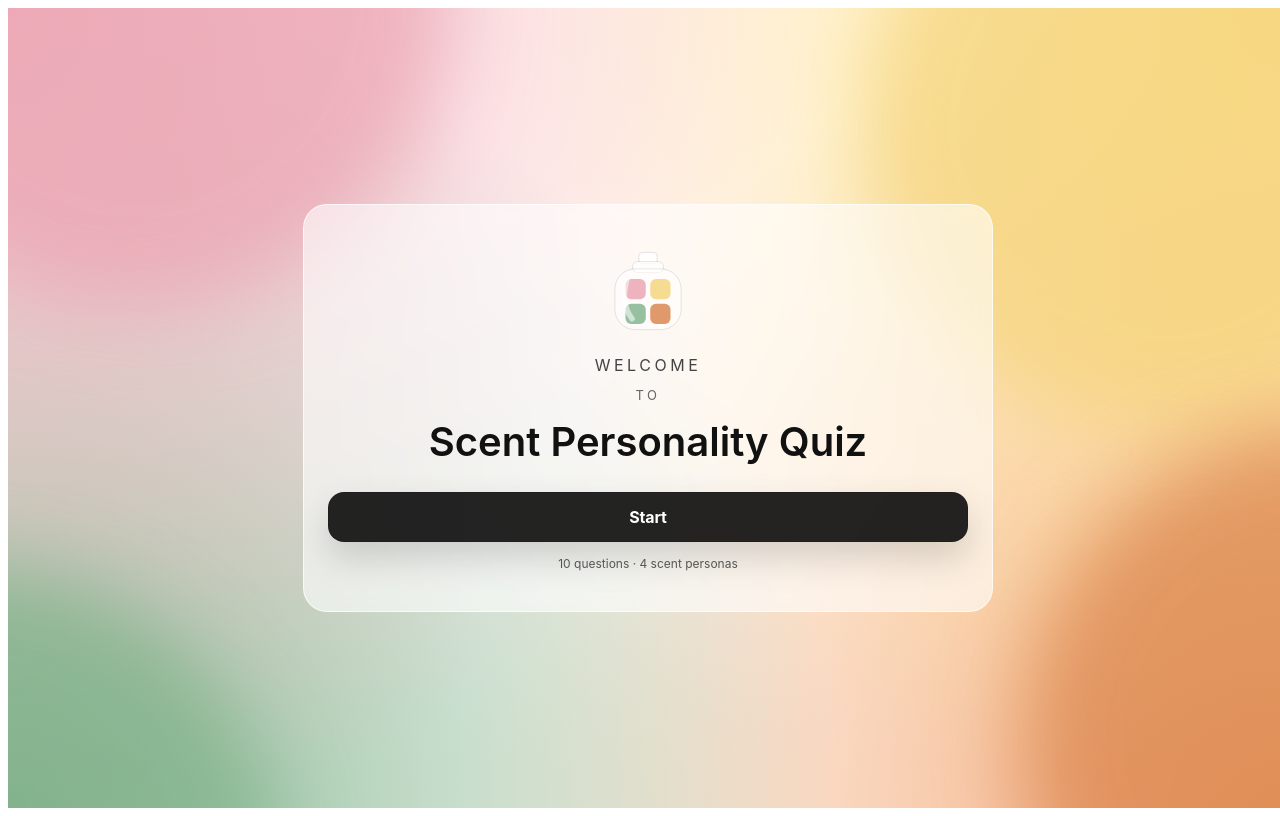
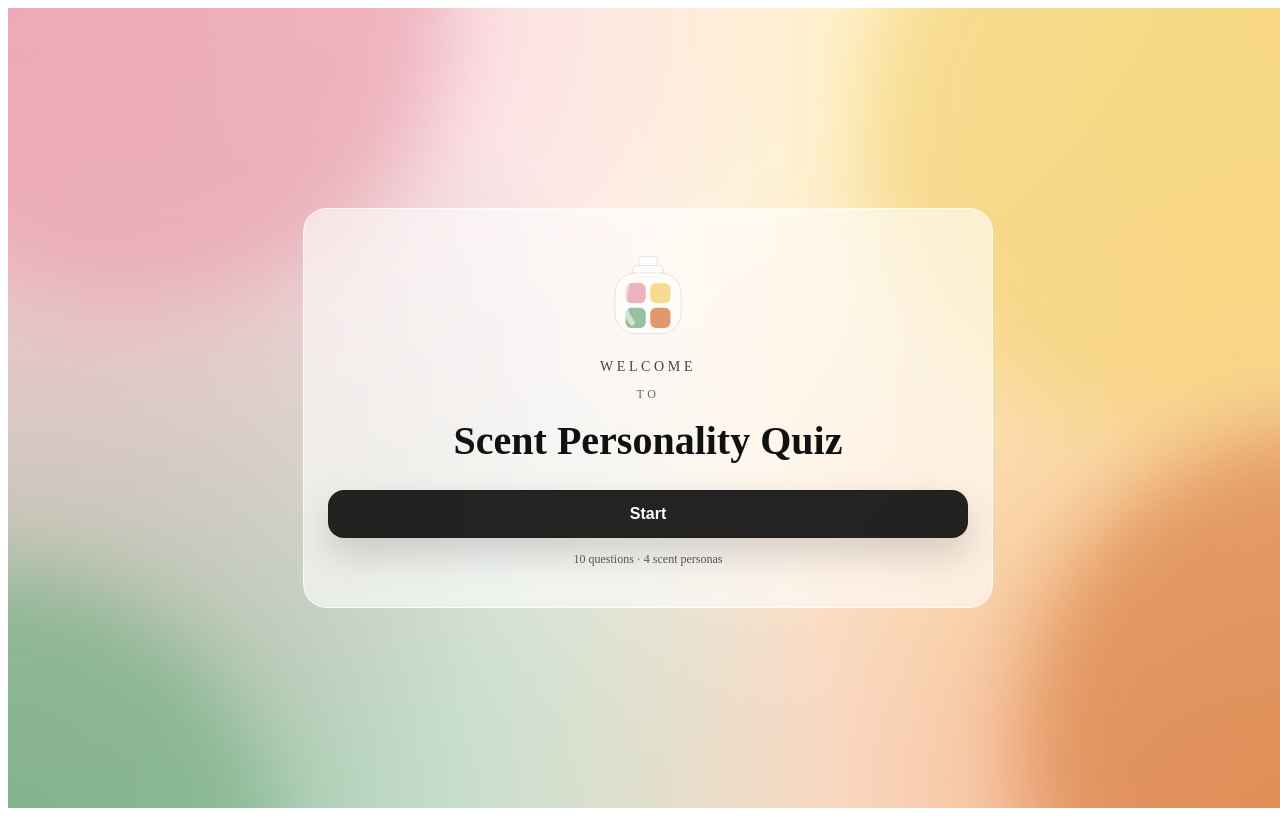
Before and after one commit to qingya012/scent-personality-quiz, a React (Vite) app: page / in a window 1280 px wide. Built offline with nearby package versions, Linux system fonts and the light colour scheme.

Commit message:
update font

```diff
--- a/src/components/Cover.jsx
+++ b/src/components/Cover.jsx
@@ -36,10 +36,10 @@ export default function Cover({ onStart }) {
             <LogoMark size={92} />
           </div>
 
-          <div style={{ letterSpacing: "0.22em", fontSize: 16, color: "#444" }}>
+          <div style={{ letterSpacing: "0.26em", fontSize: 14, color: "#444" }}>
             WELCOME
           </div>
-          <div style={{ marginTop: 12, letterSpacing: "0.28em", fontSize: 13, color: "#666" }}>
+          <div style={{ marginTop: 12, letterSpacing: "0.30em", fontSize: 12, color: "#666" }}>
             TO
           </div>
           <h1 style={{ marginTop: 16, fontSize: 40, fontWeight: 600, color: "#111", lineHeight: 1.15 }}>
--- a/src/components/Result.jsx
+++ b/src/components/Result.jsx
@@ -181,7 +181,7 @@ export default function Result({ result, winner, onRestart }) {
           {/* CTA */}
           <button
             onClick={onRestart}
-            className="spq-accent"
+            className="spq-glass"
             style={{
               position: "absolute",
               right: 22,
@@ -196,9 +196,6 @@ export default function Result({ result, winner, onRestart }) {
               background: "rgba(255,255,255,0.62)",
               boxShadow: "0 10px 22px rgba(0,0,0,0.10)",
               cursor: "pointer",
-
-              fontFamily: "Inter, system-ui, sans-serif",
-              letterSpacing: "-0.01em",
           }}
           >
             Retake ↻
--- a/src/components/ScentPersonalityQuiz.jsx
+++ b/src/components/ScentPersonalityQuiz.jsx
@@ -133,7 +133,7 @@ export default function ScentPersonalityQuiz() {
           </h2>
 
           {/* Options */}
-          <div style={{ display: "flex", flexDirection: "column", gap: 14 }}>
+          <div style={{ display: "flex", flexDirection: "column", gap: 14, fontSize: 16, lineHeight: 1.5, letterSpacing: "0.005em", }}>
             {q.options.map((opt, i) => {
               const selected = picked === i;
 
--- a/src/style.css
+++ b/src/style.css
@@ -11,15 +11,6 @@
 }
 
 /* ===== SPQ button system ===== */
-:root{
-    --spq-sans: Inter, system-ui, -apple-system, Segoe UI, Roboto, Arial, sans-serif;
-    --spq-serif: "Playfair Display", Georgia, "Times New Roman", serif;
-}
-
-body{
-    font-family: var(--spq-sans);
-}
-
 .spq-glass {
   background: rgba(255, 255, 255, 0.75);
   border: 1px solid rgba(0, 0, 0, 0.12);
@@ -49,9 +40,6 @@ body{
   color: #111;
   font-size: 16px;
   cursor: pointer;
-  font-family: var(--spq-sans);
-  line-height: 1.45;
-  letter-spacing: 0.01em;
 }
 
 /* 选中态：不依赖 hover，hover 也不会把它冲掉 */
@@ -75,8 +63,6 @@ body{
   cursor: pointer;
   transition: transform 160ms ease, box-shadow 160ms ease, opacity 160ms ease;
   box-shadow: 0 16px 36px rgba(0, 0, 0, 0.16);
-  font-family: var(--spq-sans);
-  letter-spacing: -0.01em;
 }
 
 .spq-primary:hover {
@@ -111,7 +97,3 @@ body{
 .spq-accent:active {
   transform: translateY(0px) scale(0.99);
 }
-
-.spq-serif{
-    font-family: var(--spq-serif);
-}
```
Also changed, not shown: 4 other files (tests, documents, lock files or other folders).
